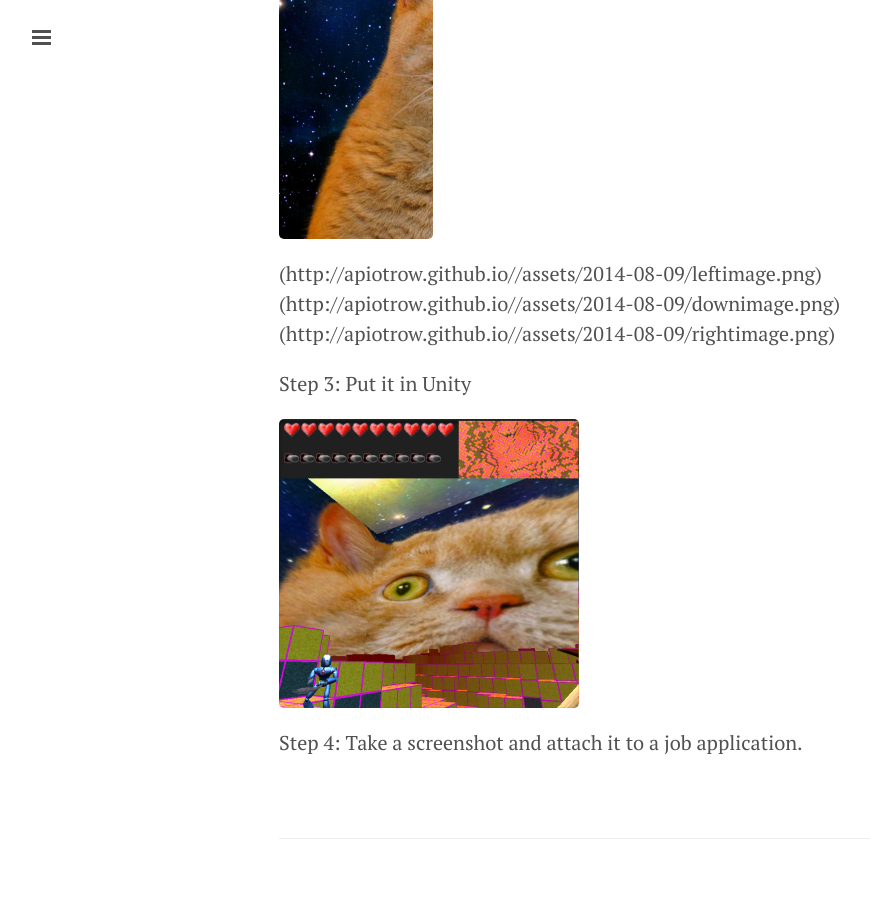
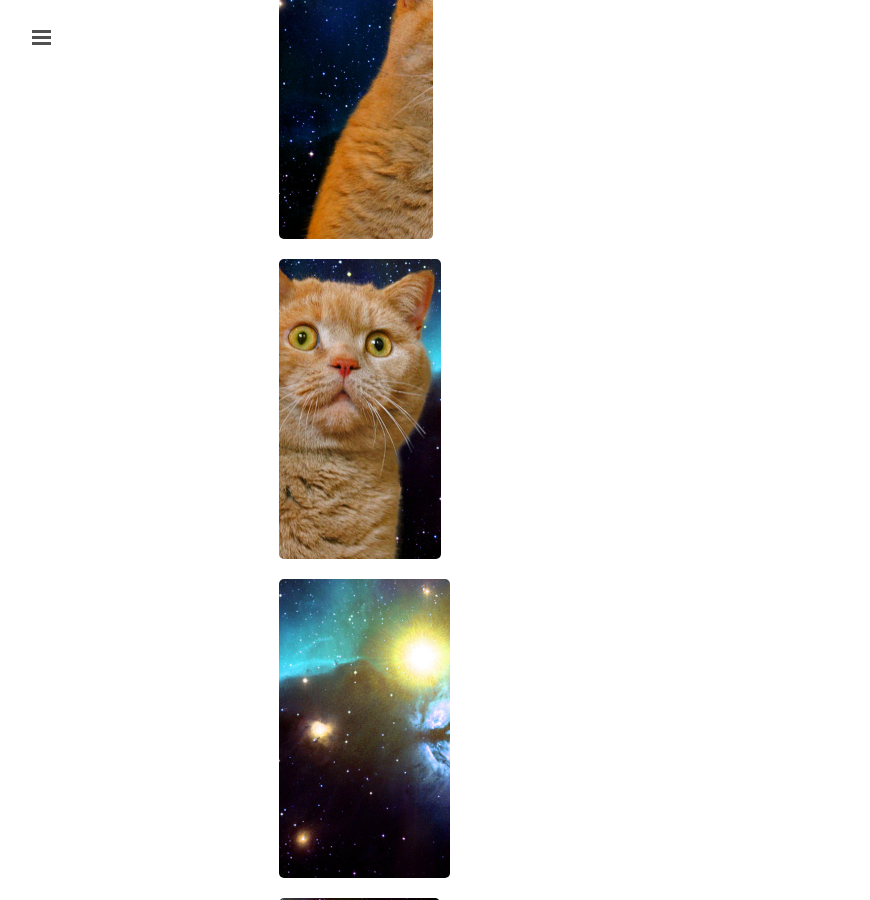
Before and after one commit to apiotrow/apiotrow.github.io, a Jekyll site: the page built from _posts/2014-01-02-introducing-lanyon.md, in a window 1280 px wide and 900 px high, scrolled down 859 px. Shown: the whole window, without its empty margins (1-871 px from the left). Built offline with Jekyll 4.4.1, drawn with Linux system fonts in a browser that asks for light colours; Markdown is read by kramdown in place of the engine named in the settings.

Commit message:
Update 2014-01-02-introducing-lanyon.md

```diff
--- a/_posts/2014-01-02-introducing-lanyon.md
+++ b/_posts/2014-01-02-introducing-lanyon.md
@@ -11,7 +11,7 @@ Step 1: Find your picture
 
 Step 2: Crop it 4 times
 
-![My helpful screenshot]({{ site.url }}/assets/2014-08-09/backimage.png)({{ site.url }}/assets/2014-08-09/leftimage.png)({{ site.url }}/assets/2014-08-09/downimage.png)({{ site.url }}/assets/2014-08-09/rightimage.png)
+![My helpful screenshot]({{ site.url }}/assets/2014-08-09/backimage.png)![My helpful screenshot]({{ site.url }}/assets/2014-08-09/leftimage.png)![My helpful screenshot]({{ site.url }}/assets/2014-08-09/downimage.png)![My helpful screenshot]({{ site.url }}/assets/2014-08-09/rightimage.png)
 
 Step 3: Put it in Unity
 
```
